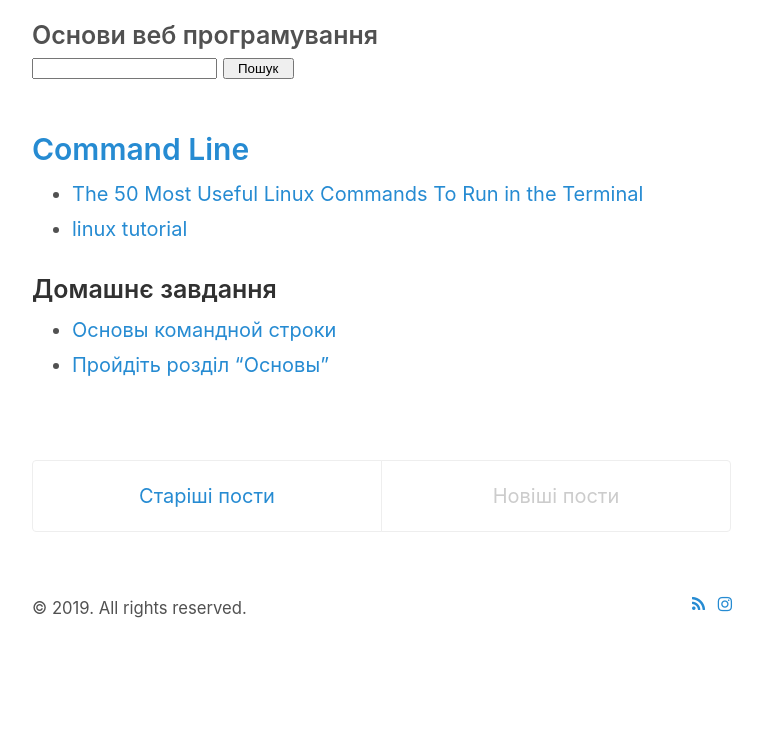
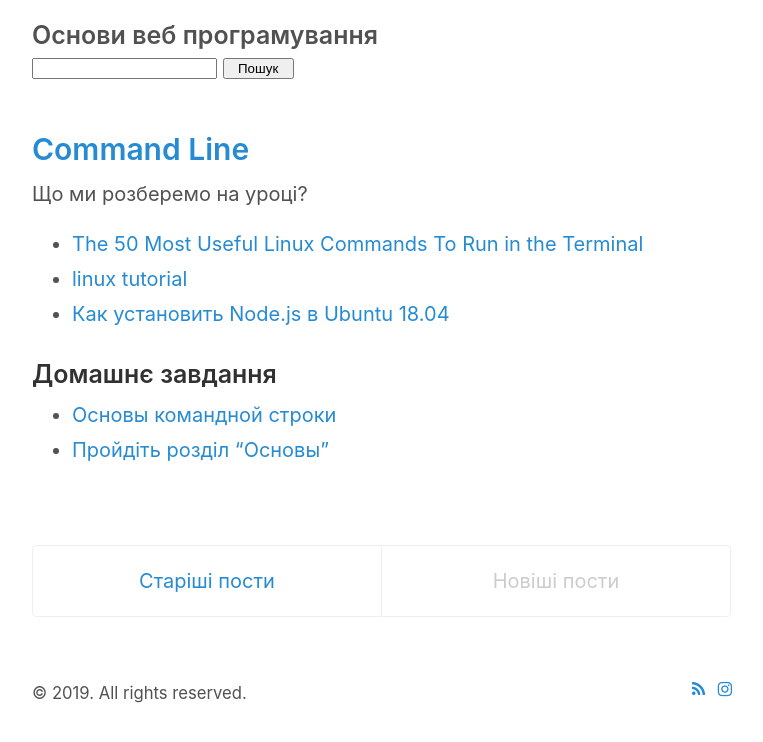
Before and after one commit to osvita-code/web, a Jekyll site: the page built from index.html, in a window 1280 px wide. Shown: the top 742 px of the page, without its empty margins (258-1021 px from the left). Built offline with Jekyll 4.4.1, drawn with Linux system fonts in a browser that asks for light colours; the list of posts is cut into pages by our own code.

Commit message:
Add node

```diff
--- a/_posts/2019-12-28-linux.md
+++ b/_posts/2019-12-28-linux.md
@@ -5,9 +5,11 @@ description: Command Line
 permalink: /linux
 categories: [linux, cli, http, js]
 ---
+Що ми розберемо на уроці?
 
 * [The 50 Most Useful Linux Commands To Run in the Terminal](https://www.ubuntupit.com/the-50-best-linux-commands-to-run-in-the-terminal/){:target="_blank"}
 * [linux tutorial](https://linuxsurvival.com/linux-tutorial-introduction/){:target="_blank"}
+* [Как установить Node.js в Ubuntu 18.04](https://www.digitalocean.com/community/tutorials/node-js-ubuntu-18-04-ru){:target="_blank"}
 
 ### Домашнє завдання
 
```
